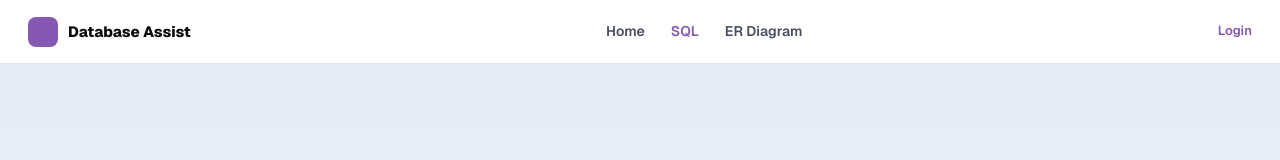
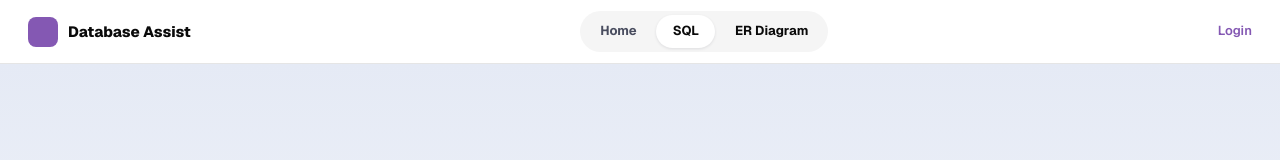
Before and after one commit to Presstotalk123/FYP-Project-Version-1, a Next.js app in the folder frontend/: page /login in a window 1280 px wide. Shown: the top 160 px of the page. Built offline with nearby package versions, Linux system fonts and the light colour scheme; no server answers.

Commit message:
header navigation

```diff
--- a/frontend/src/app/globals.css
+++ b/frontend/src/app/globals.css
@@ -122,6 +122,53 @@ a {
   color: var(--brand-lilac) !important;
 }
 
+/* ============================================================
+   SEGMENTED CONTROL
+   ============================================================ */
+.segmented-control {
+  display: inline-flex;
+  position: relative;
+  background: var(--surface-muted);
+  padding: 4px;
+  border-radius: 999px;
+  gap: 4px;
+  align-items: center;
+}
+
+.segmented-pill {
+  position: absolute;
+  top: 4px;
+  bottom: 4px;
+  left: 0;
+  background: #ffffff;
+  border-radius: 999px;
+  box-shadow: 0 1px 3px rgba(15, 23, 42, 0.1);
+  transition: transform 300ms cubic-bezier(0.4, 0, 0.2, 1), width 300ms cubic-bezier(0.4, 0, 0.2, 1), opacity 300ms ease;
+  z-index: 1;
+  pointer-events: none;
+}
+
+.seg-item {
+  position: relative;
+  z-index: 2;
+  padding: 6px 16px;
+  font-size: 13px;
+  font-weight: 650;
+  color: var(--text-muted);
+  border-radius: 999px;
+  transition: color 300ms ease;
+  cursor: pointer;
+  text-decoration: none;
+}
+
+.seg-item.active-seg {
+  color: var(--text);
+}
+
+.seg-item:hover:not(.active-seg) {
+  color: var(--brand-lilac);
+}
+
 .user-tools {
   display: flex;
   gap: 10px;
@@ -137,6 +184,10 @@ a {
   display: grid;
   grid-template-columns: 220px minmax(0, 1fr);
   min-height: calc(100vh - 64px);
+}
+
+.layout.layout-no-sidebar {
+  grid-template-columns: minmax(0, 1fr);
 }
 
 .side {
--- a/frontend/src/components/HeaderNav.tsx
+++ b/frontend/src/components/HeaderNav.tsx
@@ -3,27 +3,67 @@
 import Link from "next/link";
 import { usePathname, useRouter } from "next/navigation";
 import { useAuth } from "@/contexts/AuthContext";
+import { useEffect, useRef, useState } from "react";
 
 export function HeaderNav() {
   const pathname = usePathname();
   const router = useRouter();
-  const { user, logout, isAuthenticated, isStaff } = useAuth();
+  const { user, logout, isAuthenticated, isStaff, isAdmin } = useAuth();
+
+  const [pillStyle, setPillStyle] = useState({ width: 0, left: 0, opacity: 0 });
+  const segmentedRef = useRef<HTMLDivElement>(null);
+
+  const isStaffMember = isStaff || isAdmin;
 
   // Hide global header on the home page — the home page renders its own header
   if (pathname === "/") return null;
 
-  // Dynamic SQL link based on user role
-  const sqlLink = isAuthenticated
-    ? isStaff
-      ? "/admin/questions"
-      : "/student"
-    : "/login";
+  const staffLinks = [
+    { label: "Dashboard", href: "/admin", exact: true },
+    { label: "Problems", href: "/admin/problems" },
+    { label: "Manage Labs", href: "/admin/labs" },
+    { label: "Assessments", href: "/admin/assessments" },
+    { label: "ERD", href: "/er-diagram" },
+  ];
 
-  const links = [
-    { label: "Home", href: "/" },
-    { label: "SQL", href: sqlLink },
-    { label: "ER Diagram", href: "/er-diagram" },
+  if (isAdmin) {
+    staffLinks.push({ label: "Manage Users", href: "/admin/users" });
+  }
+
+  const studentLinks = [
+    { label: "SQL Questions", href: "/student", exact: true },
+    { label: "SQL Labs", href: "/student/labs" },
+    { label: "SQL Assessments", href: "/student/assessments" },
+    { label: "ERD", href: "/er-diagram" },
   ];
+
+  const unauthLinks = [
+    { label: "Home", href: "/", exact: true },
+    { label: "SQL", href: "/login" },
+    { label: "ER Diagram", href: "/login" },
+  ];
+
+  const currentLinks = isStaffMember
+    ? staffLinks
+    : isAuthenticated
+      ? studentLinks
+      : unauthLinks;
+
+  useEffect(() => {
+    if (segmentedRef.current) {
+      // Find the active link inside the segmented control
+      const activeEl = segmentedRef.current.querySelector('.active-seg') as HTMLElement;
+      if (activeEl) {
+        setPillStyle({
+          width: activeEl.offsetWidth,
+          left: activeEl.offsetLeft,
+          opacity: 1
+        });
+      } else {
+        setPillStyle(prev => ({ ...prev, opacity: 0 }));
+      }
+    }
+  }, [pathname, isStaffMember, isAuthenticated]);
 
   const handleLogout = () => {
     logout();
@@ -38,22 +78,28 @@ export function HeaderNav() {
       </Link>
 
       <nav className="app-nav" aria-label="Main navigation">
-        {links.map((link) => {
-          const isActive =
-            link.href === "/"
-              ? pathname === "/"
+        <div className="segmented-control" ref={segmentedRef}>
+          <div className="segmented-pill" style={{
+            width: `${pillStyle.width}px`,
+            transform: `translateX(${pillStyle.left}px)`,
+            opacity: pillStyle.opacity
+          }} />
+          {currentLinks.map((link) => {
+            const isActive = link.exact
+              ? pathname === link.href
               : pathname === link.href || pathname.startsWith(link.href + "/");
             return (
               <Link
                 key={link.href}
                 href={link.href}
-              className={isActive ? "active-link" : undefined}
+                className={`seg-item ${isActive ? "active-seg" : ""}`}
                 aria-current={isActive ? "page" : undefined}
               >
                 {link.label}
               </Link>
             );
           })}
+        </div>
       </nav>
 
       <div className="user-tools">
--- a/frontend/src/components/workspace/LabChatTab.tsx
+++ b/frontend/src/components/workspace/LabChatTab.tsx
@@ -1,6 +1,6 @@
 'use client';
 
-import { useState, useRef, useEffect } from 'react';
+import React, { useState, useRef, useEffect } from 'react';
 import { chatbotService, ChatMessage } from '@/services/chatbot.service';
 
 interface LabChatTabProps {
```
Also changed, not shown: frontend/src/components/common/DashboardLayout.tsx (+1 -77 lines). Lines whose indentation alone changed are shown as unchanged.
